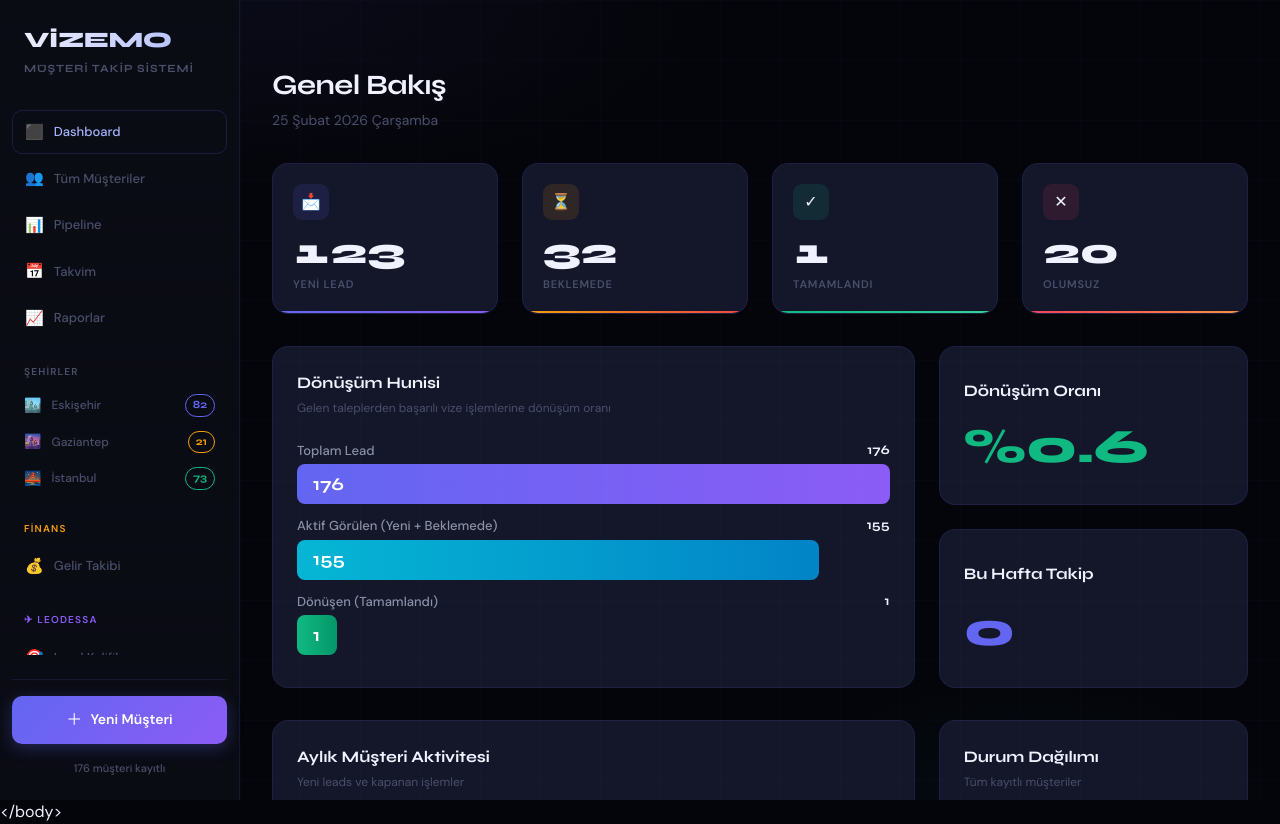
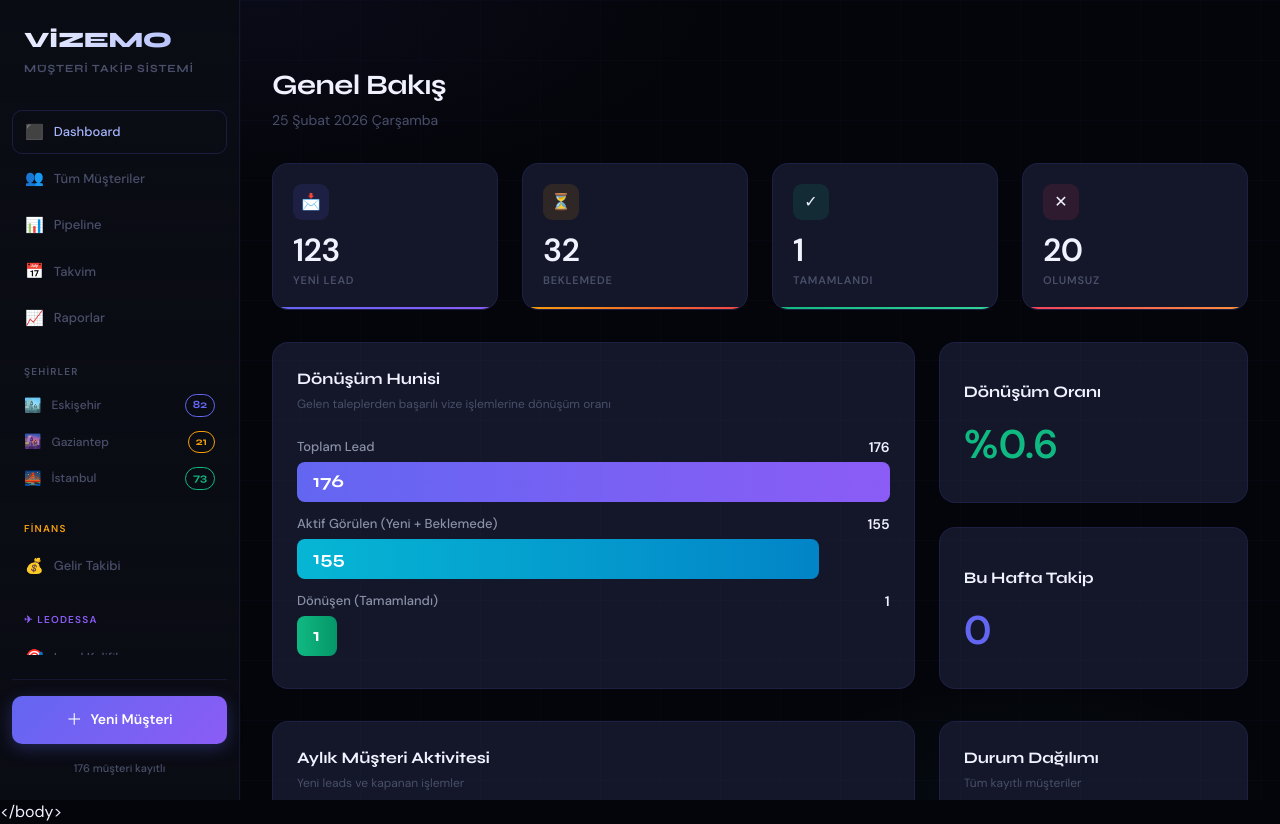
Before and after one commit to erayvizemo/vizemocrm, a React (Vite) app: page / in a window 1280 px wide. Built offline with nearby package versions, Linux system fonts and the light colour scheme.

Commit message:
style: fix font typographic issues on large numbers

```diff
--- a/src/components/Dashboard.tsx
+++ b/src/components/Dashboard.tsx
@@ -154,19 +154,19 @@ export default function Dashboard() {
           <div style={{ marginTop: 24 }}>
             <div style={{ display: 'flex', justifyContent: 'space-between', marginBottom: 4 }}>
               <span style={{ fontSize: 13, color: 'var(--text-secondary)', fontWeight: 500 }}>Toplam Lead</span>
-              <span style={{ fontSize: 13, color: 'var(--text-primary)', fontFamily: "'Syne', sans-serif", fontWeight: 700 }}>{totalLeads}</span>
+              <span style={{ fontSize: 14, color: 'var(--text-primary)', fontFamily: "'DM Sans', sans-serif", fontWeight: 700 }}>{totalLeads}</span>
             </div>
             <div className="funnel-bar total" style={{ width: '100%' }}>{totalLeads}</div>
 
             <div style={{ display: 'flex', justifyContent: 'space-between', marginBottom: 4, marginTop: 12 }}>
               <span style={{ fontSize: 13, color: 'var(--text-secondary)', fontWeight: 500 }}>Aktif Görülen (Yeni + Beklemede)</span>
-              <span style={{ fontSize: 13, color: 'var(--text-primary)', fontFamily: "'Syne', sans-serif", fontWeight: 700 }}>{activeLeads}</span>
+              <span style={{ fontSize: 14, color: 'var(--text-primary)', fontFamily: "'DM Sans', sans-serif", fontWeight: 700 }}>{activeLeads}</span>
             </div>
             <div className="funnel-bar active" style={{ width: `${totalLeads > 0 ? (activeLeads / totalLeads) * 100 : 0}%`, minWidth: 40 }}>{activeLeads}</div>
 
             <div style={{ display: 'flex', justifyContent: 'space-between', marginBottom: 4, marginTop: 12 }}>
               <span style={{ fontSize: 13, color: 'var(--text-secondary)', fontWeight: 500 }}>Dönüşen (Tamamlandı)</span>
-              <span style={{ fontSize: 13, color: 'var(--text-primary)', fontFamily: "'Syne', sans-serif", fontWeight: 700 }}>{completedLeads}</span>
+              <span style={{ fontSize: 14, color: 'var(--text-primary)', fontFamily: "'DM Sans', sans-serif", fontWeight: 700 }}>{completedLeads}</span>
             </div>
             <div className="funnel-bar converted" style={{ width: `${totalLeads > 0 ? (completedLeads / totalLeads) * 100 : 0}%`, minWidth: 40 }}>{completedLeads}</div>
           </div>
@@ -176,7 +176,7 @@ export default function Dashboard() {
           <div className="chart-card" style={{ flex: 1, display: 'flex', flexDirection: 'column', justifyContent: 'center' }}>
             <div className="chart-title">Dönüşüm Oranı</div>
             <div style={{ display: 'flex', alignItems: 'flex-end', gap: 12, marginTop: 16 }}>
-              <span style={{ fontSize: 48, fontFamily: "'Syne', sans-serif", fontWeight: 800, color: 'var(--accent-emerald)', lineHeight: 1 }}>
+              <span style={{ fontSize: 40, fontFamily: "'DM Sans', sans-serif", fontWeight: 700, color: 'var(--accent-emerald)', lineHeight: 1 }}>
                 %{conversionRate}
               </span>
             </div>
@@ -185,7 +185,7 @@ export default function Dashboard() {
           <div className="chart-card" style={{ flex: 1, display: 'flex', flexDirection: 'column', justifyContent: 'center' }}>
             <div className="chart-title">Bu Hafta Takip</div>
             <div style={{ display: 'flex', alignItems: 'flex-end', gap: 12, marginTop: 16 }}>
-              <span style={{ fontSize: 48, fontFamily: "'Syne', sans-serif", fontWeight: 800, color: 'var(--accent-primary)', lineHeight: 1 }}>
+              <span style={{ fontSize: 40, fontFamily: "'DM Sans', sans-serif", fontWeight: 700, color: 'var(--accent-primary)', lineHeight: 1 }}>
                 {upcoming.length}
               </span>
             </div>
--- a/src/components/Revenue.tsx
+++ b/src/components/Revenue.tsx
@@ -211,13 +211,13 @@ export default function Revenue() {
         <div className="chart-card" style={{ padding: '24px', position: 'relative', overflow: 'hidden' }}>
           <div style={{ position: 'absolute', right: -20, top: -20, width: 100, height: 100, background: 'radial-gradient(circle, rgba(245, 158, 11, 0.15) 0%, transparent 70%)', borderRadius: '50%' }} />
           <div style={{ fontSize: '11px', fontFamily: "'Syne', sans-serif", color: 'var(--text-muted)', textTransform: 'uppercase', letterSpacing: '0.07em', marginBottom: 12, fontWeight: 700 }}>Toplam Gelir</div>
-          <div style={{ fontSize: '36px', fontWeight: 800, fontFamily: "'Syne', sans-serif", color: GOLD, letterSpacing: '-0.02em', fontVariantNumeric: 'tabular-nums' }}>{fmt(toplam)}</div>
+          <div style={{ fontSize: '32px', fontWeight: 700, fontFamily: "'DM Sans', sans-serif", color: GOLD, letterSpacing: '-0.02em', fontVariantNumeric: 'tabular-nums' }}>{fmt(toplam)}</div>
           <div style={{ fontSize: '13px', color: 'var(--text-secondary)', marginTop: 8 }}>{revenue.length} müşteri kaydı</div>
         </div>
         <div className="chart-card" style={{ padding: '24px', position: 'relative', overflow: 'hidden' }}>
           <div style={{ position: 'absolute', right: -20, top: -20, width: 100, height: 100, background: 'radial-gradient(circle, rgba(16, 185, 129, 0.15) 0%, transparent 70%)', borderRadius: '50%' }} />
           <div style={{ fontSize: '11px', fontFamily: "'Syne', sans-serif", color: 'var(--text-muted)', textTransform: 'uppercase', letterSpacing: '0.07em', marginBottom: 12, fontWeight: 700 }}>Tahsil Edilen</div>
-          <div style={{ fontSize: '36px', fontWeight: 800, fontFamily: "'Syne', sans-serif", color: 'var(--accent-emerald)', letterSpacing: '-0.02em', fontVariantNumeric: 'tabular-nums' }}>{fmt(onOdemeToplam)}</div>
+          <div style={{ fontSize: '32px', fontWeight: 700, fontFamily: "'DM Sans', sans-serif", color: 'var(--accent-emerald)', letterSpacing: '-0.02em', fontVariantNumeric: 'tabular-nums' }}>{fmt(onOdemeToplam)}</div>
           <div style={{ fontSize: '13px', color: 'var(--text-secondary)', marginTop: 8 }}>
             {toplam > 0 ? Math.round(onOdemeToplam / toplam * 100) : 0}% tahsil edildi
           </div>
@@ -225,7 +225,7 @@ export default function Revenue() {
         <div className="chart-card" style={{ padding: '24px', position: 'relative', overflow: 'hidden' }}>
           <div style={{ position: 'absolute', right: -20, top: -20, width: 100, height: 100, background: 'radial-gradient(circle, rgba(244, 63, 94, 0.15) 0%, transparent 70%)', borderRadius: '50%' }} />
           <div style={{ fontSize: '11px', fontFamily: "'Syne', sans-serif", color: 'var(--text-muted)', textTransform: 'uppercase', letterSpacing: '0.07em', marginBottom: 12, fontWeight: 700 }}>Kalan Tahsilat</div>
-          <div style={{ fontSize: '36px', fontWeight: 800, fontFamily: "'Syne', sans-serif", color: kalanToplam > 0 ? 'var(--accent-rose)' : 'var(--accent-emerald)', letterSpacing: '-0.02em', fontVariantNumeric: 'tabular-nums' }}>{fmt(kalanToplam)}</div>
+          <div style={{ fontSize: '32px', fontWeight: 700, fontFamily: "'DM Sans', sans-serif", color: kalanToplam > 0 ? 'var(--accent-rose)' : 'var(--accent-emerald)', letterSpacing: '-0.02em', fontVariantNumeric: 'tabular-nums' }}>{fmt(kalanToplam)}</div>
           <div style={{ fontSize: '13px', color: 'var(--text-secondary)', marginTop: 8 }}>
             {kalanToplam === 0 ? '✓ Tüm ödemeler tahsil edildi' : 'Bekleyen ödemeler var'}
           </div>
@@ -421,16 +421,16 @@ export default function Revenue() {
                     </td>
                     <td>{r.odemeYontemi}</td>
                     <td style={{ color: 'var(--text-secondary)' }}>{r.onOdemeTarihi.split('-').reverse().join('.')}</td>
-                    <td style={{ textAlign: 'right', fontFamily: "'Syne', sans-serif", color: 'var(--accent-emerald)', fontWeight: 600 }}>
+                    <td style={{ textAlign: 'right', fontFamily: "'DM Sans', sans-serif", color: 'var(--accent-emerald)', fontWeight: 600 }}>
                       {r.onOdeme > 0 ? fmt(r.onOdeme) : '—'}
                     </td>
                     <td style={{ color: 'var(--text-secondary)' }}>
                       {r.kalanTarih && r.kalanTarih !== '-' ? r.kalanTarih.split('-').reverse().join('.') : '—'}
                     </td>
-                    <td style={{ textAlign: 'right', fontFamily: "'Syne', sans-serif", color: r.kalanOdeme > 0 ? 'var(--accent-rose)' : 'var(--text-muted)', fontWeight: r.kalanOdeme > 0 ? 700 : 400 }}>
+                    <td style={{ textAlign: 'right', fontFamily: "'DM Sans', sans-serif", color: r.kalanOdeme > 0 ? 'var(--accent-rose)' : 'var(--text-muted)', fontWeight: r.kalanOdeme > 0 ? 700 : 400 }}>
                       {r.kalanOdeme > 0 ? fmt(r.kalanOdeme) : '—'}
                     </td>
-                    <td style={{ textAlign: 'right', fontFamily: "'Syne', sans-serif", color: GOLD, fontWeight: 700 }}>
+                    <td style={{ textAlign: 'right', fontFamily: "'DM Sans', sans-serif", color: GOLD, fontWeight: 700 }}>
                       {fmt(r.toplam)}
                     </td>
                     <td style={{ textAlign: 'center' }}>
@@ -474,16 +474,16 @@ export default function Revenue() {
                   <td colSpan={5} style={{ padding: '16px', fontSize: '13px', fontFamily: "'Syne', sans-serif", color: 'var(--text-primary)', fontWeight: 700 }}>
                     KARŞILAŞTIRILAN TOPLAM YEKÜN ({filtered.length} işlem)
                   </td>
-                  <td style={{ padding: '16px', textAlign: 'right', fontSize: '14px', fontFamily: "'Syne', sans-serif", color: 'var(--accent-emerald)', fontWeight: 800 }}>
+                  <td style={{ padding: '16px', textAlign: 'right', fontSize: '14px', fontFamily: "'DM Sans', sans-serif", color: 'var(--accent-emerald)', fontWeight: 700 }}>
                     {fmt(filtered.reduce((a, r) => a + r.onOdeme, 0))}
                   </td>
                   <td />
-                  <td style={{ padding: '16px', textAlign: 'right', fontSize: '14px', fontFamily: "'Syne', sans-serif", color: 'var(--accent-rose)', fontWeight: 800 }}>
+                  <td style={{ padding: '16px', textAlign: 'right', fontSize: '14px', fontFamily: "'DM Sans', sans-serif", color: 'var(--accent-rose)', fontWeight: 700 }}>
                     {filtered.reduce((a, r) => a + r.kalanOdeme, 0) > 0
                       ? fmt(filtered.reduce((a, r) => a + r.kalanOdeme, 0))
                       : '—'}
                   </td>
-                  <td style={{ padding: '16px', textAlign: 'right', fontSize: '16px', fontFamily: "'Syne', sans-serif", color: GOLD, fontWeight: 800 }}>
+                  <td style={{ padding: '16px', textAlign: 'right', fontSize: '16px', fontFamily: "'DM Sans', sans-serif", color: GOLD, fontWeight: 700 }}>
                     {fmt(filtered.reduce((a, r) => a + r.toplam, 0))}
                   </td>
                   <td />
--- a/src/index.css
+++ b/src/index.css
@@ -274,9 +274,9 @@ h6 {
 }
 
 .kpi-number {
-  font-family: 'Syne', sans-serif;
-  font-size: 36px;
-  font-weight: 800;
+  font-family: 'DM Sans', sans-serif;
+  font-size: 32px;
+  font-weight: 700;
   letter-spacing: -0.02em;
   color: var(--text-primary);
   line-height: 1;
```
